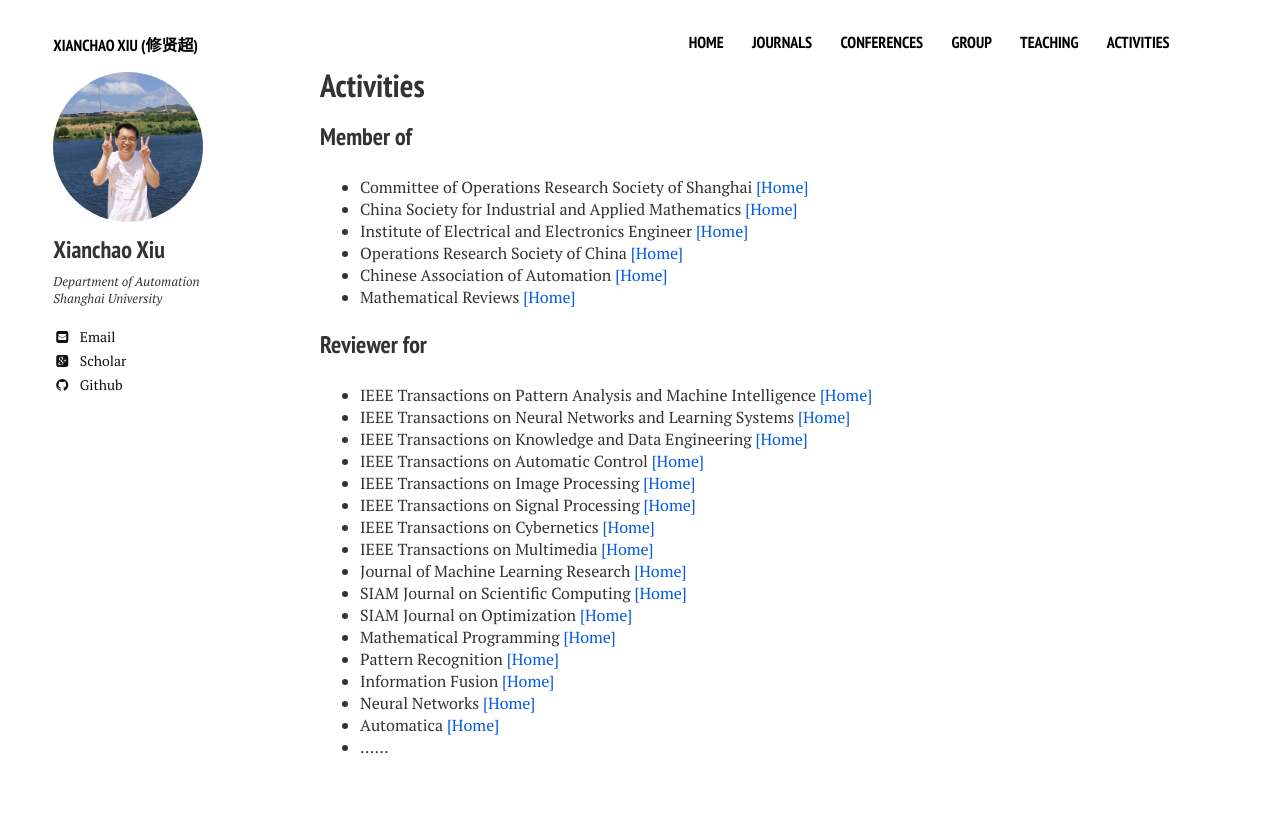
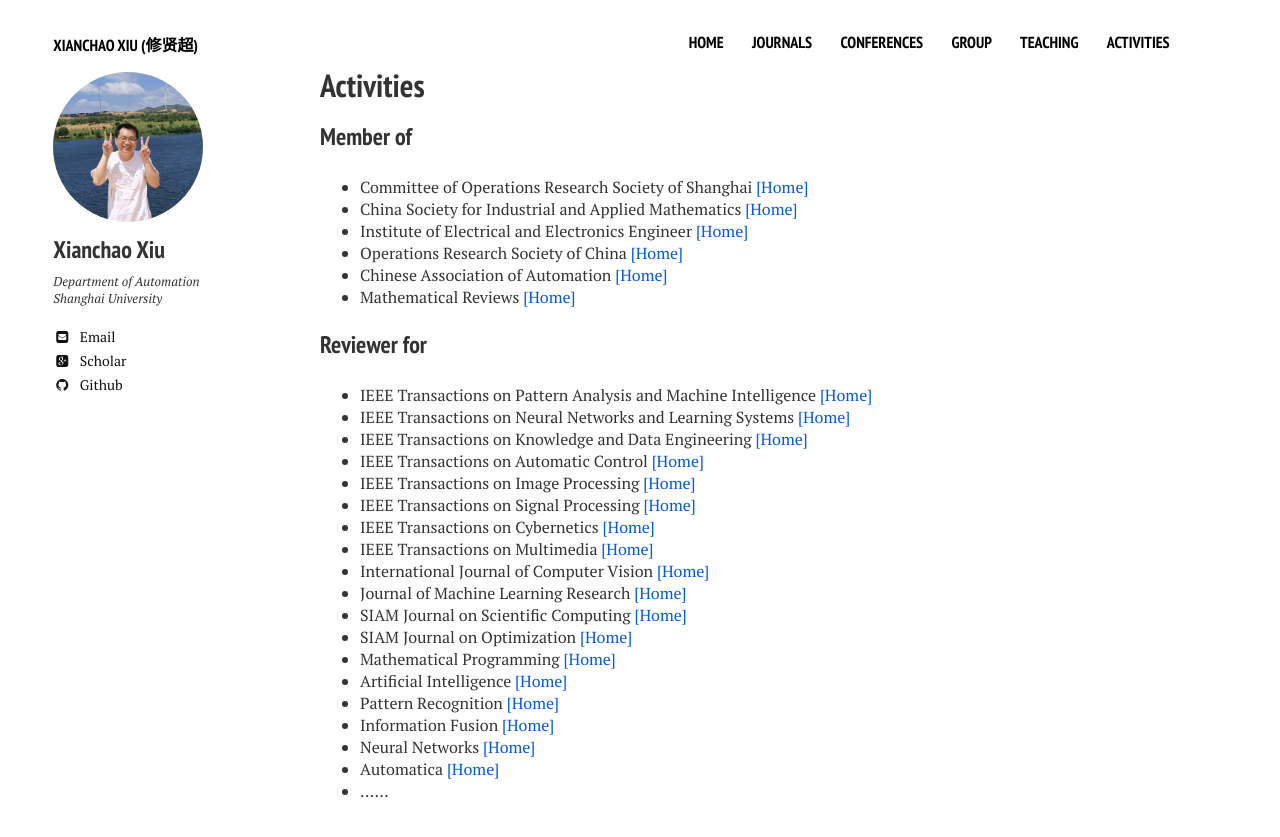
Before and after one commit to xianchaoxiu/xianchaoxiu.github.io, a Jekyll site: the page built from activities/index.md, in a window 1280 px wide. Shown: the top 837 px of the page. Built offline with Jekyll 4.4.1, drawn with Linux system fonts in a browser that asks for light colours; nearby versions of some CDN libraries.

Commit message:
Update index.md

```diff
--- a/activities/index.md
+++ b/activities/index.md
@@ -26,10 +26,12 @@ share: false
 * IEEE Transactions on Signal Processing <a href="https://ieeexplore.ieee.org/xpl/RecentIssue.jsp?punumber=78" class="textlink" target="_blank">[Home]</a> <br>
 * IEEE Transactions on Cybernetics <a href="https://ieeexplore.ieee.org/xpl/RecentIssue.jsp?punumber=6221036" class="textlink" target="_blank">[Home]</a> <br>
 * IEEE Transactions on Multimedia <a href="https://ieeexplore.ieee.org/xpl/RecentIssue.jsp?punumber=6046" class="textlink" target="_blank">[Home]</a> <br>
+* International Journal of Computer Vision <a href="https://link.springer.com/journal/11263" class="textlink" target="_blank">[Home]</a> <br>
 * Journal of Machine Learning Research <a href="https://www.jmlr.org" class="textlink" target="_blank">[Home]</a> <br>
 * SIAM Journal on Scientific Computing <a href="https://www.siam.org/publications/siam-journals/siam-journal-on-scientific-computing/" class="textlink" target="_blank">[Home]</a> <br>
 * SIAM Journal on Optimization <a href="https://www.siam.org/publications/siam-journals/siam-journal-on-optimization/" class="textlink" target="_blank">[Home]</a> <br>
 * Mathematical Programming <a href="https://link.springer.com/journal/10107" class="textlink" target="_blank">[Home]</a> <br>
+* Artificial Intelligence <a href="https://www.sciencedirect.com/journal/artificial-intelligence" class="textlink" target="_blank">[Home]</a> <br>
 * Pattern Recognition <a href="https://www.sciencedirect.com/journal/pattern-recognition" class="textlink" target="_blank">[Home]</a> <br>
 * Information Fusion <a href="https://www.sciencedirect.com/journal/information-fusion" class="textlink" target="_blank">[Home]</a> <br>
 * Neural Networks <a href="https://www.sciencedirect.com/journal/neural-networks" class="textlink" target="_blank">[Home]</a> <br>
```
